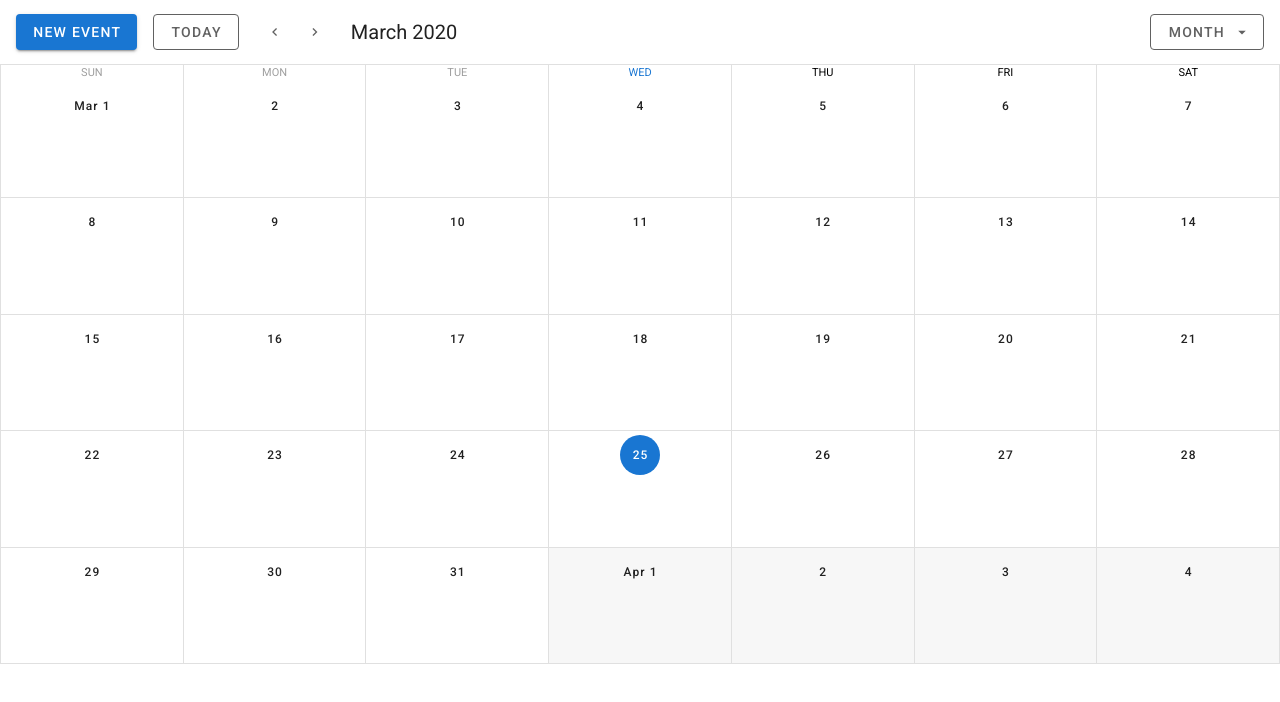
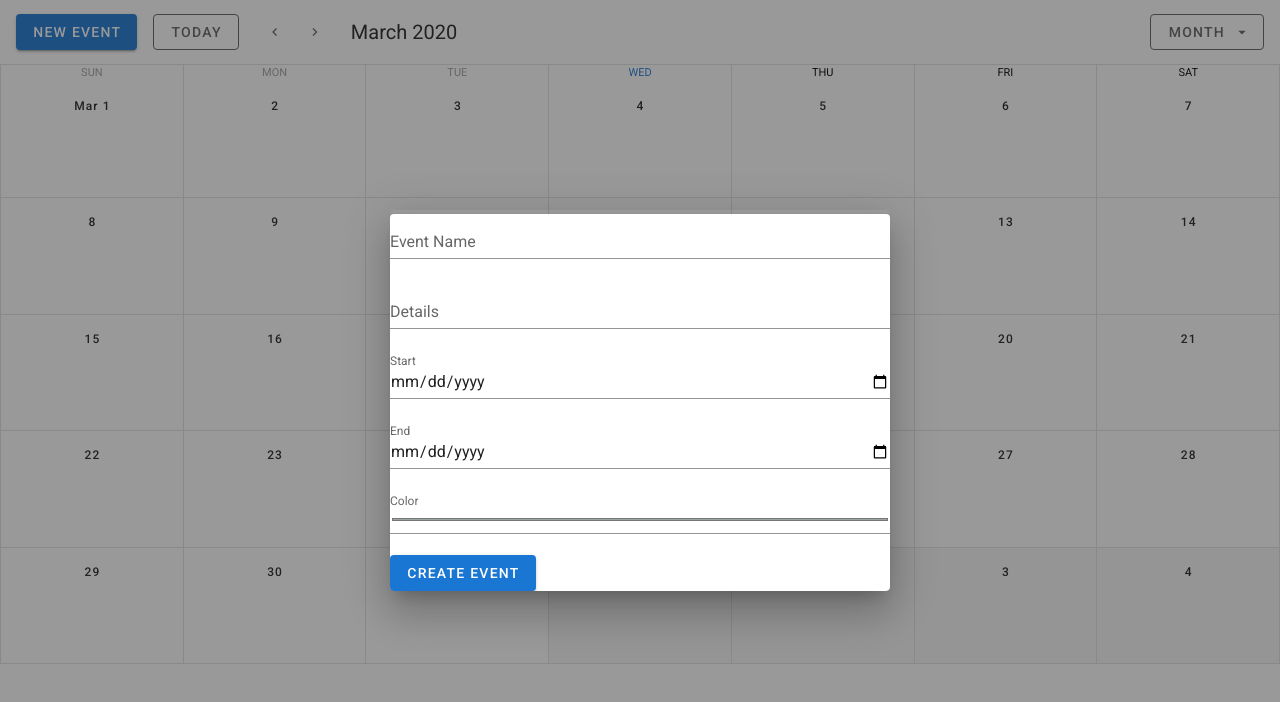
Before and after one commit to webroyit/c3v2f5-calendar, a Vue app: page / in a window 1280 px wide. Both pictures are taken after a click on the button "NEW EVENT". Shown: the top 702 px of the page. Built offline with nearby package versions, Linux system fonts and the light colour scheme; no server answers; the database is empty; what vue-textarea-autosize would draw is missing.

Commit message:
Add a dialog to show the create event form

```diff
--- a/src/components/Calendar.vue
+++ b/src/components/Calendar.vue
@@ -45,6 +45,23 @@
           </v-menu>
         </v-toolbar>
       </v-sheet>
+
+      <!-- add event dialog -->
+      <v-dialog v-model="dialog" max-width="500">
+        <v-card>
+          <v-form @submit.prevent="addEvent">
+            <v-text-field v-model="name" type="text" label="Event Name"></v-text-field>
+            <v-text-field v-model="details" type="text" label="Details"></v-text-field>
+            <v-text-field v-model="start" type="date" label="Start"></v-text-field>
+            <v-text-field v-model="end" type="date" label="End"></v-text-field>
+            <v-text-field v-model="color" type="color" label="Color"></v-text-field>
+            <v-btn type="submit" color="primary" class="mr-4" @click.stop="dialog=false">
+              Create Event
+            </v-btn>
+          </v-form>
+        </v-card>
+      </v-dialog>
+
       <v-sheet height="600">
         <v-calendar
           ref="calendar"
```
